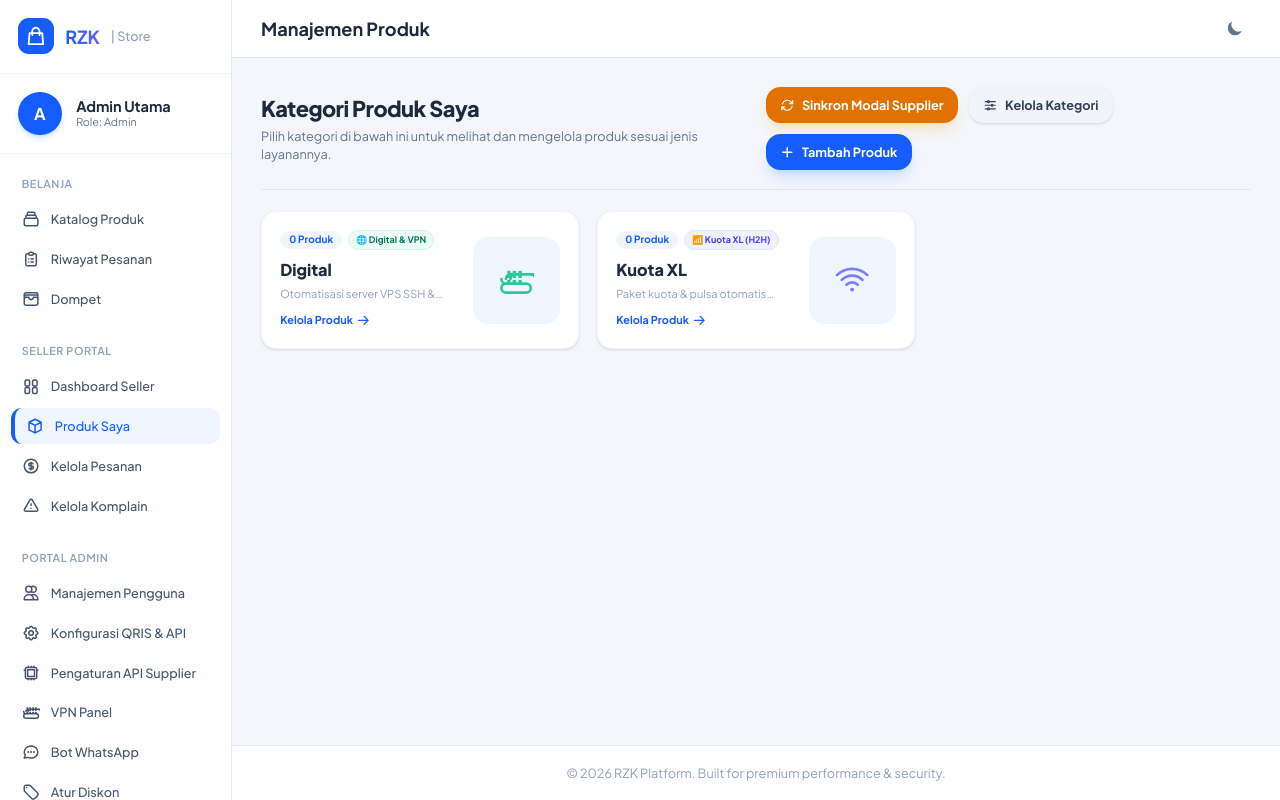
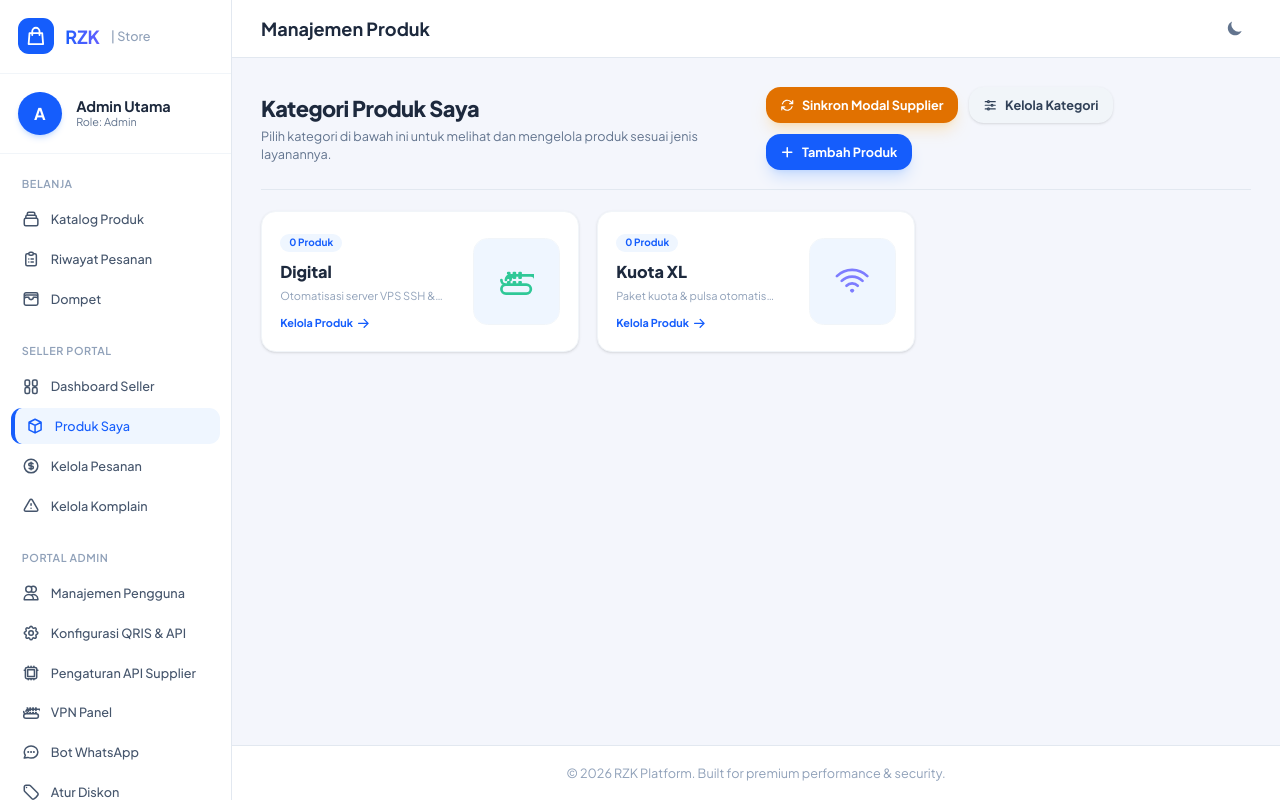
Before and after one commit to Khoiru-rozikin19/tokov2, a Laravel app: page /admin/products in a window 1280 px wide. Run offline with Laravel 12, Linux system fonts and the light colour scheme; the visitor is signed in with stand-in values (Sample User, id 1); data comes from the database, SQL or seed files in the repository; data that the repository does not hold is empty; style sheets or scripts are compiled from the project's sources.

Commit message:
style(admin): remove category type badges next to product count for cleaner card UI

```diff
--- a/resources/views/admin/products.blade.php
+++ b/resources/views/admin/products.blade.php
@@ -44,27 +44,10 @@
                     <a href="{{ route('admin.products', ['category_id' => $category->id]) }}" class="group bg-white dark:bg-slate-900 rounded-2xl border border-slate-100 dark:border-slate-800 p-4 sm:p-5 flex items-center justify-between hover:border-blue-500 hover:shadow-lg hover:-translate-y-0.5 transition-all duration-300 shadow-sm relative overflow-hidden">
                         <!-- Left Info -->
                         <div class="flex-1 min-w-0 pr-4">
-                            <div class="flex flex-wrap items-center gap-1.5 mb-2">
+                            <div class="mb-2">
                                 <span class="inline-flex items-center px-2.5 py-0.5 rounded-full text-[10px] font-bold bg-blue-50 dark:bg-blue-950/30 text-blue-600 dark:text-blue-400">
                                     {{ $category->products_count ?? 0 }} Produk
                                 </span>
-                                @if($cType === 'kuota_xl')
-                                    <span class="inline-flex items-center px-2 py-0.5 rounded-full text-[9px] font-bold bg-indigo-50 dark:bg-indigo-950/40 text-indigo-600 dark:text-indigo-400 border border-indigo-100 dark:border-indigo-900/40">
-                                        📶 Kuota XL (H2H)
-                                    </span>
-                                @elseif($cType === 'pln')
-                                    <span class="inline-flex items-center px-2 py-0.5 rounded-full text-[9px] font-bold bg-amber-50 dark:bg-amber-950/40 text-amber-700 dark:text-amber-400 border border-amber-100 dark:border-amber-900/40">
-                                        ⚡ TOKEN PLN
-                                    </span>
-                                @elseif($cType === 'digital')
-                                    <span class="inline-flex items-center px-2 py-0.5 rounded-full text-[9px] font-bold bg-emerald-50 dark:bg-emerald-950/40 text-emerald-700 dark:text-emerald-400 border border-emerald-100 dark:border-emerald-900/40">
-                                        🌐 Digital & VPN
-                                    </span>
-                                @else
-                                    <span class="inline-flex items-center px-2 py-0.5 rounded-full text-[9px] font-bold bg-slate-100 dark:bg-slate-800 text-slate-600 dark:text-slate-400">
-                                        🏷️ Umum
-                                    </span>
-                                @endif
                             </div>
 
                             <h3 class="text-base sm:text-lg font-extrabold text-slate-800 dark:text-slate-100 truncate group-hover:text-blue-600 dark:group-hover:text-blue-400 transition-colors">
```
